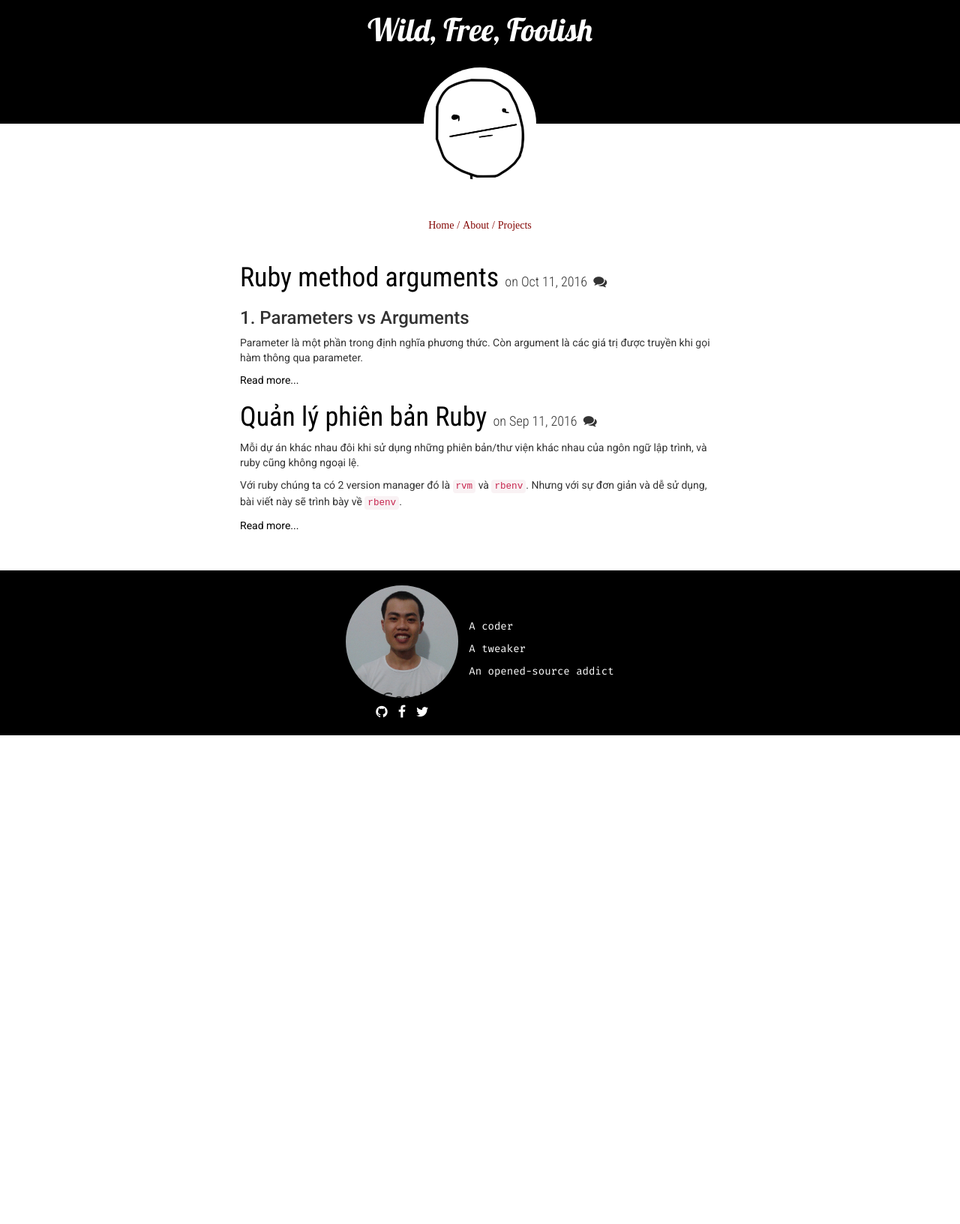
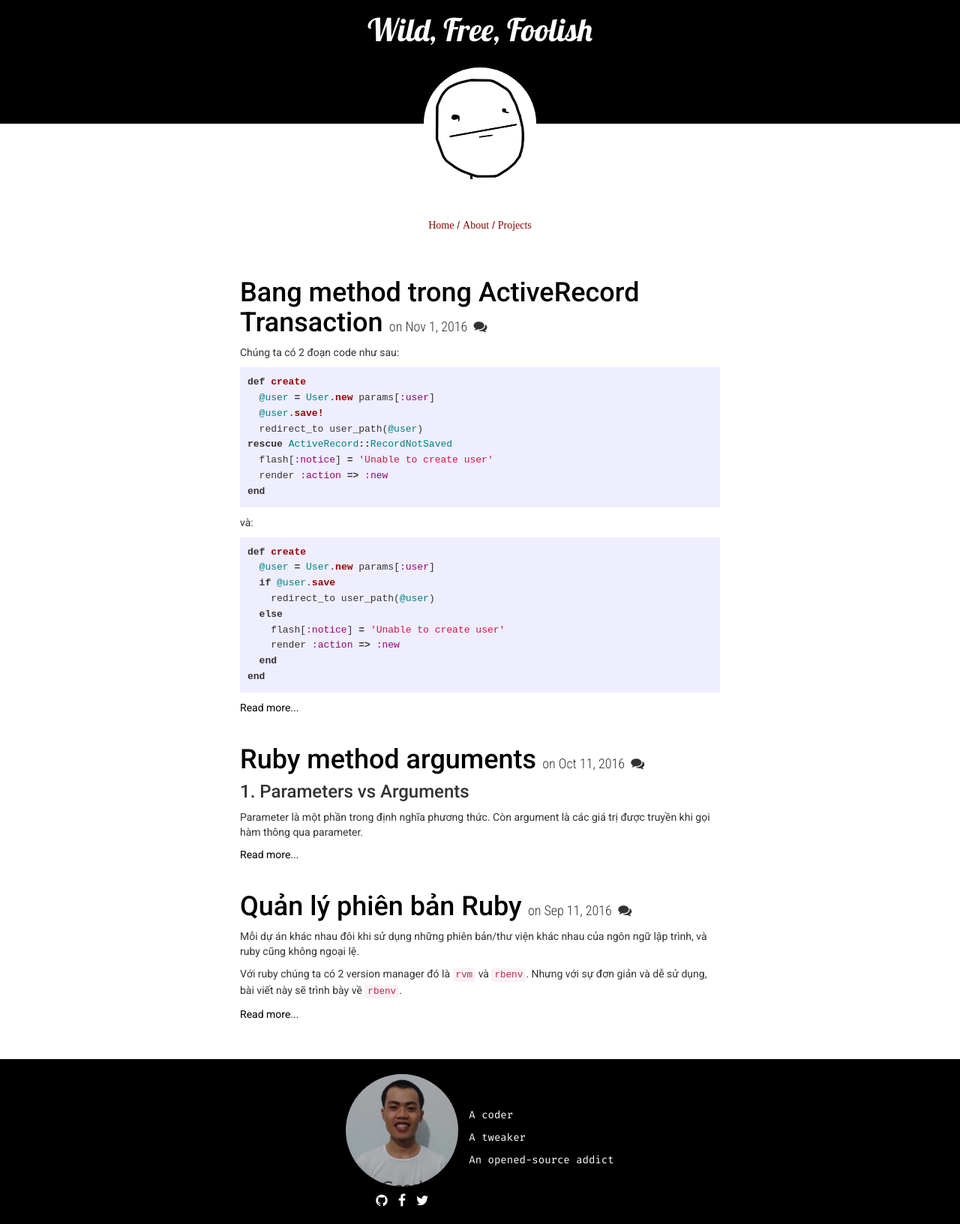
Before and after one commit to mozartilize/mozartilize.github.io, a Jekyll site: the page built from index.html, in a window 1280 px wide. Shown: the whole page at 75% size. Built offline with Jekyll 4.4.1, drawn with Linux system fonts in a browser that asks for light colours; nearby versions of some CDN libraries; some web fonts are replaced; Markdown is read by kramdown in place of the engine named in the settings; the list of posts is cut into pages by our own code; comment, search, counter and statistics services are not loaded; before the commit the page ends 981 px from its top, so only the background shows below that; part of the change alters nothing that is shown.

Commit message:
bang method in rails transaction

````diff
--- /dev/null
+++ b/_posts/2016-11-01-bang-method-trong-activerecord-transaction.md
@@ -0,0 +1,94 @@
+---
+layout: post
+title:  "Bang method trong ActiveRecord Transaction"
+---
+Chúng ta có 2 đoạn code như sau:
+
+```ruby
+def create
+  @user = User.new params[:user]
+  @user.save!
+  redirect_to user_path(@user)
+rescue ActiveRecord::RecordNotSaved
+  flash[:notice] = 'Unable to create user'
+  render :action => :new
+end
+```
+
+và:
+
+```ruby
+def create
+  @user = User.new params[:user]
+  if @user.save
+    redirect_to user_path(@user)
+  else
+    flash[:notice] = 'Unable to create user'
+    render :action => :new
+  end
+end
+```
+<!-- more -->
+
+Sự khác biệt ở đây là method `save!` (bang method) và `save`. Trong rails, bang method sẽ ném ra một ngoại lệ nếu như phương thức đó có lỗi, còn ở cách thứ hai, rails đơn thuần trả về `true` hoặc `false`. Vậy thì với 2 cách trên, chúng ta nên sử dụng cách nào?
+
+> Exceptions should not be expected
+
+Có thể hiểu là "Ngoại lệ là không lường trước được."
+
+Khi viết một ứng dụng, bạn có thể lường trước được việc người dùng có thể không nhập hoặc nhập sai vào một trường nào đó. Do đó, chúng ta KHÔNG NÊN dùng exception để xử lý vì exception chỉ nên dùng ở những người hợp chúng ta không biết trước được, như là:
+
+- Mất kết nối đến cơ sở dữ liệu
+- Hết bộ nhớ
+- Lỗi truy xuất (IO/socket)
+
+Nếu những lỗi trên xảy ra, tốt hơn hết là trả về cho người dùng trang thông báo lỗi (500) và lập trình viên sẽ được thông báo về những lỗi đó thông qua email chẳng hạn.
+
+Ví dụ khi đọc dữ liệu từ file:
+
+```ruby
+File.open('testfile') do |file|
+  while line = file.gets
+    puts line
+  end
+end
+```
+
+Phương thức IO#gets trả về `String` hoặc `nil`. Nếu như trả về `nil` nghĩa là đã đọc đến cuối file và điều này hoàn toàn hợp lý. Đó không phải là một ngoại lệ và nên xử lý bằng các lệnh điều kiện.
+
+Nếu ruby ném ngoại lệ EOFError:
+
+```ruby
+File.open('testfile') do |file|
+  begin
+    while line = file.readline
+      puts line
+    end
+  rescue EOFError
+    # do nothing
+  end
+end
+```
+
+Ném ngoại lệ khi đọc đến cuối file nghĩa là điều đó không được lường trước. Thật điên rồ!
+
+Vậy thì trong Rails, bang method của `ActiveRecord` như `save!` hay `update_attibutes!` nên được loại bỏ khỏi API chăng? Vì chúng ta có thể xử lý thông qua giá trị true/false trả về của `save` hoặc `update_attributes`.
+
+Tuy nhiên, các bang method vẫn được sử dụng, trong transaction. Cách duy nhất đề roll back một transaction là ném ra một ngoại lệ.
+
+Trong ruby, ý nghĩa của bang method là chỉnh sửa từ đối tượng nguồn. Còn trong rails, `!` trong `save!`... có nghĩa là làm điều gì đó nguy hiểm nên cần phải ném ra ngoại lệ.
+
+```ruby
+ActiveRecord::Base.transaction do
+  david.update_attributes!(:amount => -100)
+  mary.update_attributes!(:amount => 100)
+end
+```
+
+Ví dụ trên thực hiện chuyển 100$ từ tài khoản của `david` sang `mary`. Nếu một trong 2 thao tác trên thất bại thì toàn bộ giao dịch thất bại, do đó chúng ta cần dùng đến transaction và exception từ bang method sẽ là dấu hiệu để roll back lại dữ liệu nếu có xảy ra lỗi.
+
+> ### Một vài trường hợp KHÔNG NÊN dùng transaction:
+1. Sử dụng transaction cho một record đơn lẻ.
+2. Những transaction lồng nhau không cần thiết.
+3. Block code của transaction không ném ra ngoại lệ.
+4. Sử dụng transction trong controller.
--- a/css/main.scss
+++ b/css/main.scss
@@ -40,7 +40,8 @@ $header_height: 165px;
 // Import partials from the `minima` theme.
 // @import "minima";
 
-h1, h2, h3, h4, h5, h6 {
+h1, h2, h3, h4, h5, h6, a, li {
+  margin-top: 0;
   font-family: $base-font-family;
 }
 
@@ -81,9 +82,9 @@ nav {
   text-align: center;
   padding: 20px 0;
   span {
-    font-family: 'Galada', cursive;
     color: #840705;
     a {
+      font-family: 'Galada', cursive !important;
       color: inherit;
       &:hover {
         color: #e61610;
@@ -106,6 +107,7 @@ nav {
 .post-list {
   list-style-type: none;
   .post {
+    margin: 40px 0;
     .comment-count {
       i {
         padding-right: 8px;
````
